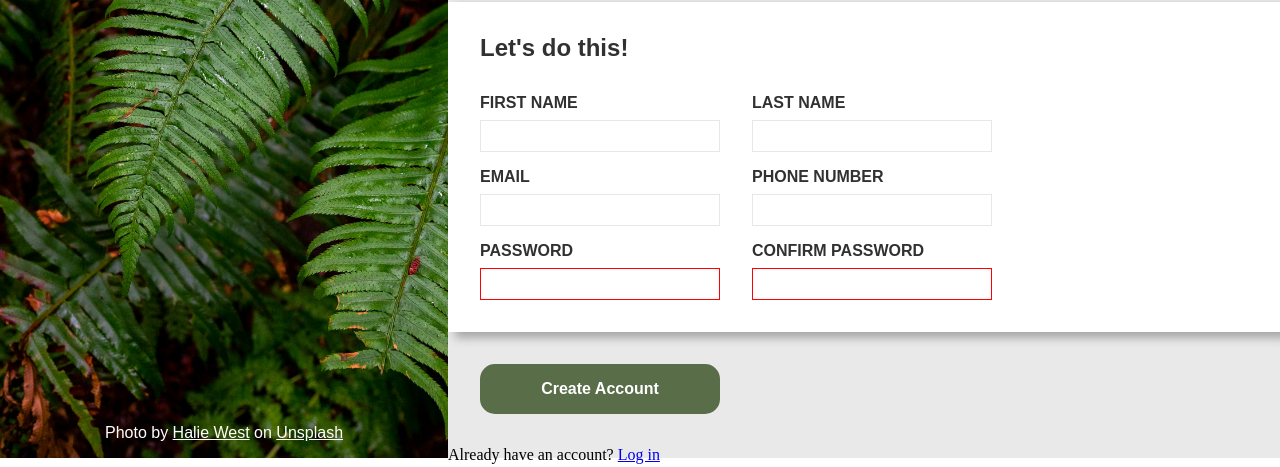
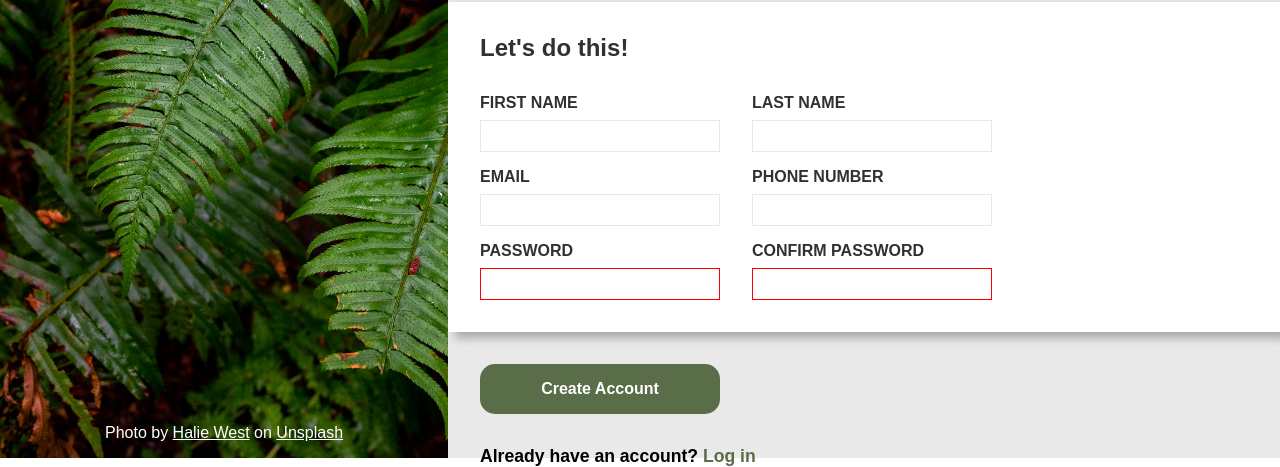
Before and after one commit to matejadb/signup-form, a plain HTML site: page index.html in a window 1280 px wide. Shown: the part 342-809 px from the top of the page. Drawn offline with Linux system fonts and the light colour scheme.

Commit message:
Finish styling form-section

```diff
--- a/index.html
+++ b/index.html
@@ -84,7 +84,7 @@
 				</div>
 				<button type="submit">Create Account</button>
 			</form>
-			<p>Already have an account? <a href="#">Log in</a></p>
+			<p>Already have an account? <a class="log-in" href="#">Log in</a></p>
 		</div>
 	</body>
 </html>
--- a/styles.css
+++ b/styles.css
@@ -145,3 +145,19 @@ form button:hover {
 	cursor: pointer;
 	background-color: #3d4a31;
 }
+
+.form-container > p {
+	margin: 0 2rem 0 2rem;
+	font-size: 1.1rem;
+	font-weight: bold;
+	font-family: Arial, Helvetica, sans-serif;
+}
+
+.log-in {
+	text-decoration: none;
+	color: #596d48;
+}
+
+.log-in:hover {
+	color: #3d4a31;
+}
```
